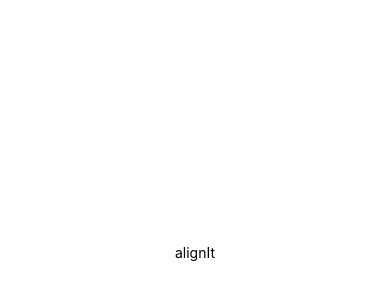
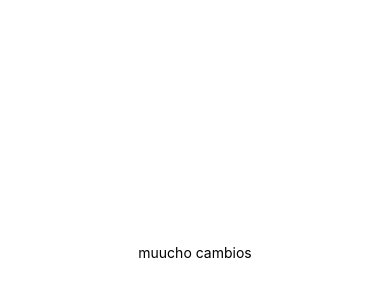
Before and after one commit to OscarDev56/Otro-igual, a React Native app: screen / in a window 390 px wide. Shown: the part 170-470 px from the top of the page. Built offline with nearby package versions, Linux system fonts and the light colour scheme.

Commit message:
cuarto commit

```diff
--- a/App.js
+++ b/App.js
@@ -4,7 +4,8 @@ import { StyleSheet, Text, View } from 'react-native';
 export default function App() {
   return (
     <View style={styles.container}>
-      <Text>alignIt
+      <Text>muucho cambios
+
 
       </Text>
       <StatusBar style="auto" />
```
